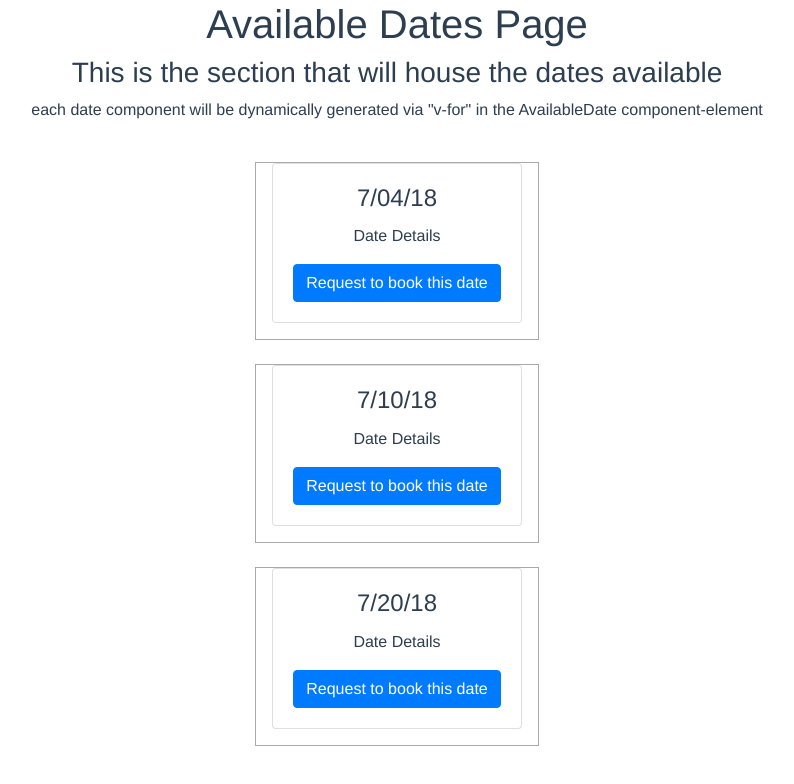
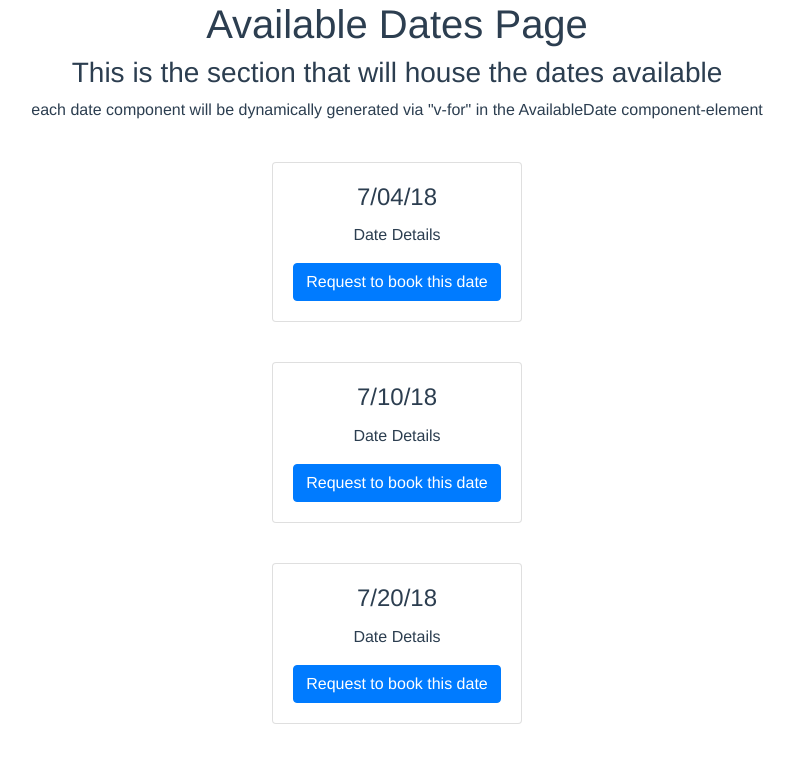
Before and after one commit to pbchun/livewire, a Vue app in the folder gigify/: page /#/ForArtists in a window 1280 px wide. Shown: the top 784 px of the page, without its empty margins (243-1037 px from the left). Built offline with nearby package versions, Linux system fonts and the light colour scheme; what vue-carousel-3d would draw is missing.

Commit message:
adjusted borders for available date cards

```diff
--- a/gigify/src/components/AvailableDate.vue
+++ b/gigify/src/components/AvailableDate.vue
@@ -35,7 +35,6 @@ export default {
         justify-content: center;
     }
     .available-date-cards {
-        border: 1px solid darkgray;
         margin: auto;
         margin-top: 3vh;
         padding-bottom: 2vh;
```
